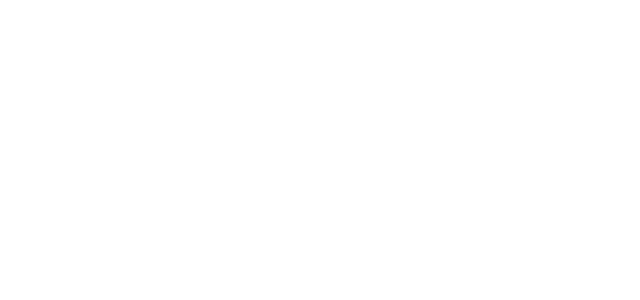
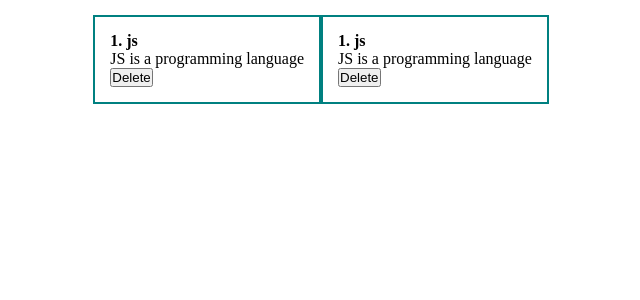
Before and after one commit to LusineAm/react-node, a React (Create React App) app: page / in a window 1280 px wide. Shown: the top 300 px of the page, without its empty margins (319-959 px from the left). Built offline with nearby package versions, Linux system fonts and the light colour scheme.

Commit message:
add postitem

```diff
--- a/src/App.js
+++ b/src/App.js
@@ -1,11 +1,15 @@
-import React, {useState} from "react";
+import React from "react";
+import PostItem from "./components/PostItem";
+import "./styles/App.css";
 
 function App() {
-
   return (
     <>
+      <PostItem />
+      <PostItem />
 
     </>
+
   );
 }
 
--- a/src/components/Input.js
+++ b/src/components/Input.js
@@ -1,6 +1,6 @@
 import React, { useState } from 'react';
 
-function Count() {
+function Input() {
     const [value, setValue] = useState("");
 
     return (
@@ -15,4 +15,4 @@
     )
 }
 
-export default Count;
+export default Input;
--- /dev/null
+++ b/src/components/PostItem.js
@@ -0,0 +1,19 @@
+import React from "react";
+
+function PostItem() {
+  return (
+    <div>
+      <div className="post">
+        <div className="post-content">
+          <strong>1. js</strong>
+          <div> JS is a programming language</div>
+          <div className="post-btns">
+            <button>Delete</button>
+          </div>
+        </div>
+      </div>
+    </div>
+  );
+}
+
+export default PostItem;
--- /dev/null
+++ b/src/styles/App.css
@@ -0,0 +1,23 @@
+* {
+  margin: 0;
+  padding: 0;
+  box-sizing: border-box;
+}
+
+#root {
+  display: flex;
+  justify-content: center;
+}
+
+.App {
+  width: 880px;
+}
+
+.post {
+  display: flex;
+  padding: 15px;
+  border: 2px solid teal;
+  margin-top: 15px;
+  justify-content: space-between;
+  align-items: center;
+}
```
Also changed, not shown: 1 other file (tests, documents, lock files or other folders).
